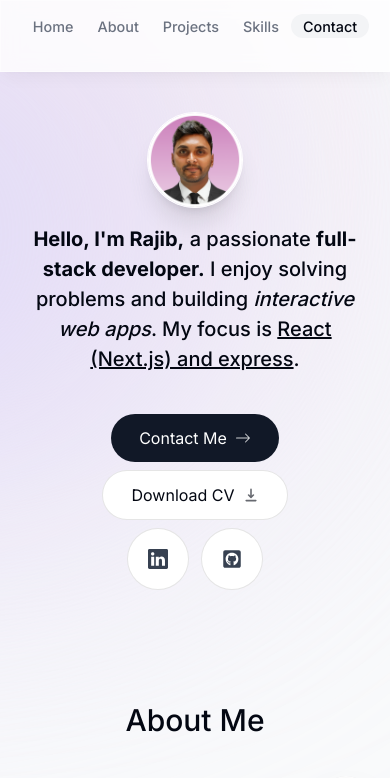
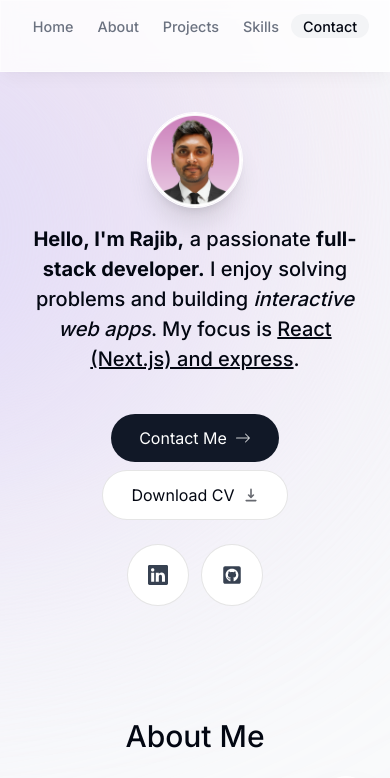
Before and after one commit to rajibdas51/devfolio, a Next.js app: page / in a window 390 px wide. Shown: the top 778 px of the page. Built offline with nearby package versions, Linux system fonts and the light colour scheme; no server answers.

Commit message:
add space

```diff
--- a/components/intro.tsx
+++ b/components/intro.tsx
@@ -75,7 +75,7 @@
           <HiDownload className='opacity-60 group-hover:translate-y-1 transition' />
         </a>
 
-        <div className='flex flex-row  gap-3'>
+        <div className='flex flex-row  gap-3 mt-4 md:mt-0'>
           <a
             className='bg-white p-5 text-xl text-gray-700 hover:text-gray-950 flex items-center gap-2 rounded-full focus:scale-[1.15] hover:scale-[1.15] active:scale-105 transition cursor-pointer borderBlack dark:bg-white/10 dark:text-white/60'
             href='https://www.linkedin.com/in/rajib-chandra-das/'
```
